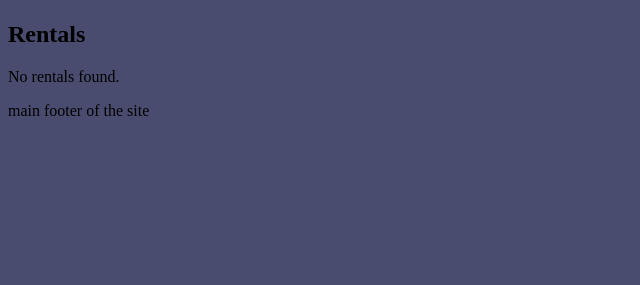
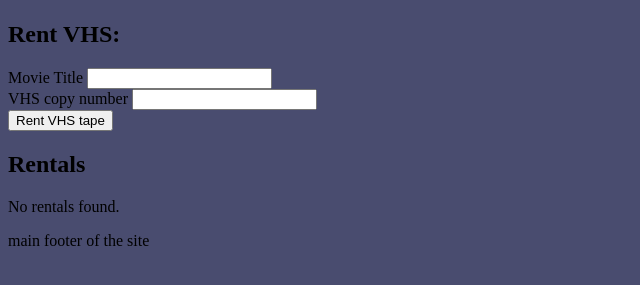
Before and after one commit to JiiXaa/retro-buster, a Flask app: template app/templates/customers/customer_profile.html in a window 1280 px wide. Shown: the part 261-546 px from the top of the page, without its empty margins (0-640 px from the left). Run offline with Flask 3, Linux system fonts and the light colour scheme; the template is opened without the code that fills it, so the values that code supplies are empty.

Commit message:
CUSTOMER UPDATE: added functionality to rent movie from the customer profile page. Also set a limit of rented vhs tapes.

```diff
--- a/app/templates/customers/customer_profile.html
+++ b/app/templates/customers/customer_profile.html
@@ -6,6 +6,18 @@
 <p>First name: {{ customer.first_name }}</p>
 <p>Last name: {{ customer.last_name }}</p>
 <p>Email: {{ customer.email }}</p>
+
+<h2>Rent VHS:</h2>
+<form action="{{ url_for('customers.customer_vhs_rent', customer_id=customer.id) }}" method="post">
+  <div class="form-control">
+    <label for="movie_title">Movie Title</label>
+    <input type="text" name="movie_title" id="movie_title" required> <br>
+  </div>
+  <div class="form-control">
+    <label for="vhs_copy_number">VHS copy number</label>
+    <input type="text" name="vhs_copy_number" id="vhs_copy_number" required> <br>
+  </div>
+  <input type="submit" value="Rent VHS tape">
 
 <h2>Rentals</h2>
 {% if not customer.rentals %}
--- /dev/null
+++ b/app/utils/variables.py
@@ -0,0 +1,2 @@
+MAX_RENTAL_DAYS = 5
+MAX_RENTAL_VHS_COPIES = 5
```
Also changed, not shown: app/routes/customers.py (+52 -2 lines), app/routes/movies.py (+9 -2 lines).
